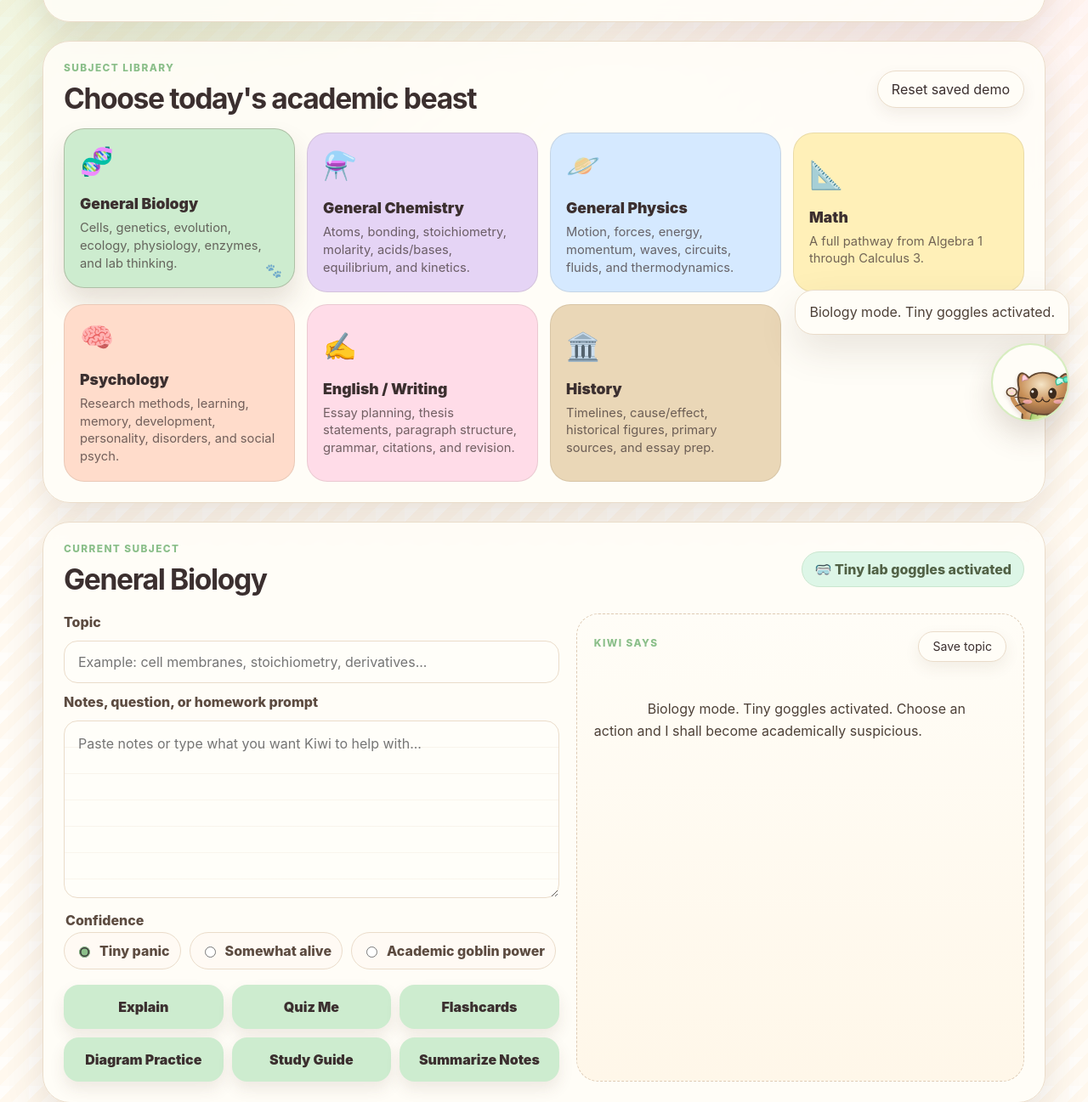
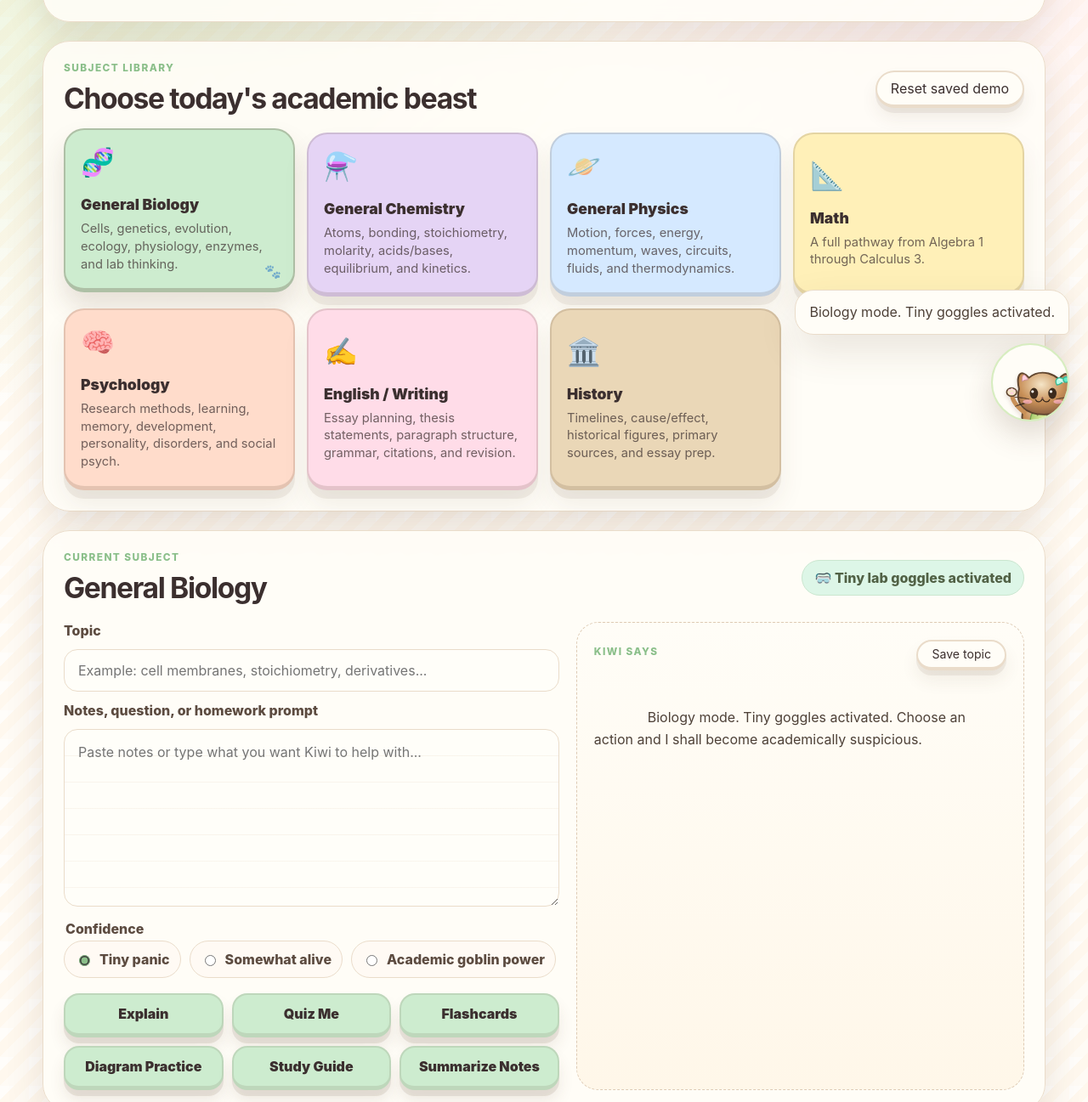
Before and after one commit to emilyquack/kiwi-study-buddy, a website: page index.html in a window 1280 px wide. Shown: the part 286-1583 px from the top of the page at 85% size. Drawn offline with Linux system fonts and the light colour scheme.

Commit message:
fix: make study buttons feel pressable

```diff
--- a/styles.css
+++ b/styles.css
@@ -36,8 +36,16 @@ body {
 }
 
 button, input, textarea { font: inherit; }
-button { cursor: pointer; }
-button:active, .subject-card:active { transform: scale(0.98); }
+button {
+  cursor: pointer;
+  touch-action: manipulation;
+  -webkit-tap-highlight-color: rgba(168, 216, 123, 0.22);
+  user-select: none;
+}
+button:active, .subject-card:active {
+  transform: translateY(2px) scale(0.985);
+  box-shadow: inset 0 3px 9px rgba(87, 61, 43, 0.16), 0 4px 10px rgba(87, 61, 43, 0.08) !important;
+}
 button:focus-visible, input:focus-visible, textarea:focus-visible { outline: 3px solid rgba(139, 191, 138, 0.55); outline-offset: 3px; }
 
 .page-shell { width: min(1180px, calc(100% - 32px)); margin: 0 auto; padding: 30px 0 110px; }
@@ -82,15 +90,17 @@ h2 { margin: 0; font-size: clamp(1.45rem, 3vw, 2.1rem); letter-spacing: -0.04em;
 .subject-grid { display: grid; grid-template-columns: repeat(4, minmax(0, 1fr)); gap: 14px; margin-top: 20px; }
 .subject-card {
   min-height: 150px;
-  border: 1px solid rgba(86, 65, 46, 0.12);
+  border: 2px solid rgba(86, 65, 46, 0.16);
+  border-bottom-width: 5px;
   border-radius: 24px;
   padding: 18px;
   background: var(--subject-color, var(--mint));
   text-align: left;
   color: var(--ink);
-  transition: transform .18s ease, box-shadow .18s ease, border-color .18s ease;
+  transition: transform .18s ease, box-shadow .18s ease, border-color .18s ease, filter .18s ease;
   position: relative;
   overflow: hidden;
+  box-shadow: 0 10px 0 rgba(87, 61, 43, .08), 0 18px 30px rgba(87, 61, 43, .08);
 }
 .subject-card:hover, .subject-card.active { transform: translateY(-5px); box-shadow: 0 18px 30px rgba(87, 61, 43, .15); border-color: rgba(86, 65, 46, .26); }
 .subject-card::after { content: "🐾"; position: absolute; right: 14px; bottom: 10px; opacity: 0; transition: opacity .2s ease; }
@@ -100,14 +110,17 @@ h2 { margin: 0; font-size: clamp(1.45rem, 3vw, 2.1rem); letter-spacing: -0.04em;
 .subject-line { color: rgba(59, 47, 47, .72); line-height: 1.4; font-size: .92rem; }
 
 .ghost-button, .tiny-button {
-  border: 1px solid var(--border);
+  border: 2px solid var(--border);
+  border-bottom-width: 4px;
   background: var(--vanilla);
   color: var(--ink);
   border-radius: 999px;
   min-height: 44px;
   padding: 0 16px;
-  box-shadow: 0 7px 18px rgba(87, 61, 43, .08);
+  box-shadow: 0 6px 0 rgba(87, 61, 43, .08), 0 12px 20px rgba(87, 61, 43, .08);
+  transition: transform .16s ease, box-shadow .16s ease, background .16s ease;
 }
+.ghost-button:hover, .tiny-button:hover { transform: translateY(-2px); background: #fffaf0; }
 .tiny-button { min-height: 36px; font-size: .88rem; }
 .accessory-pill { background: var(--mint); border: 1px solid #cae6cf; padding: 10px 14px; border-radius: 999px; color: #516145; font-weight: 800; }
 
@@ -123,13 +136,24 @@ textarea { resize: vertical; line-height: 1.6; background-image: repeating-linea
 .confidence-field label { min-height: 44px; display: inline-flex; align-items: center; gap: 8px; padding: 8px 12px; border-radius: 999px; border: 1px solid var(--border); background: #fffaf4; }
 .confidence-field input { accent-color: var(--sage); }
 .study-actions { display: grid; grid-template-columns: repeat(3, minmax(0, 1fr)); gap: 10px; margin-top: 6px; }
-.action-button { min-height: 52px; border: 0; border-radius: 18px; color: var(--ink); font-weight: 900; background: var(--mint); box-shadow: 0 9px 18px rgba(87, 61, 43, .10); transition: transform .16s ease, filter .16s ease; }
-.action-button:hover { transform: translateY(-3px); filter: saturate(1.05); }
+.action-button {
+  min-height: 52px;
+  border: 2px solid rgba(86, 65, 46, .12);
+  border-bottom-width: 5px;
+  border-radius: 18px;
+  color: var(--ink);
+  font-weight: 900;
+  background: var(--mint);
+  box-shadow: 0 7px 0 rgba(87, 61, 43, .10), 0 13px 18px rgba(87, 61, 43, .10);
+  transition: transform .16s ease, box-shadow .16s ease, filter .16s ease;
+}
+.action-button:hover { transform: translateY(-3px); filter: saturate(1.05); box-shadow: 0 10px 0 rgba(87, 61, 43, .10), 0 18px 24px rgba(87, 61, 43, .12); }
 .result-card { border: 1px dashed #decbb5; border-radius: 26px; padding: 20px; background: linear-gradient(180deg, #fffdf7, #fff7e9); min-height: 100%; }
 .study-output { margin-top: 16px; white-space: pre-wrap; line-height: 1.65; color: #4d4037; }
 
 .math-levels { display: flex; gap: 8px; overflow-x: auto; padding: 14px 0 2px; margin-top: 10px; }
-.math-level { border: 1px solid #ecd98f; background: #fff7cb; border-radius: 999px; min-height: 42px; padding: 0 14px; white-space: nowrap; font-weight: 850; }
+.math-level { border: 2px solid #ecd98f; border-bottom-width: 4px; background: #fff7cb; border-radius: 999px; min-height: 42px; padding: 0 14px; white-space: nowrap; font-weight: 850; box-shadow: 0 5px 0 rgba(158, 126, 30, .12); transition: transform .16s ease, box-shadow .16s ease; }
+.math-level:hover { transform: translateY(-2px); box-shadow: 0 7px 0 rgba(158, 126, 30, .12); }
 .math-level.active { background: #f5d95e; }
 .hidden { display: none; }
 
```
